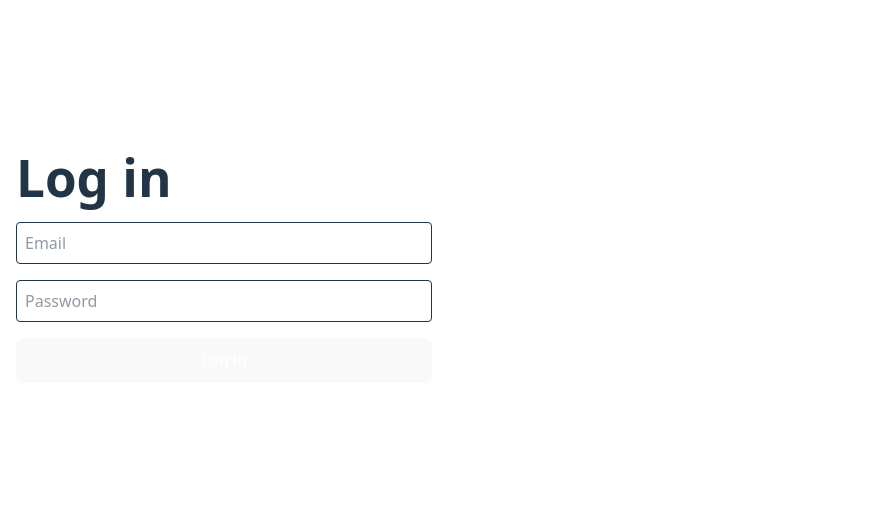
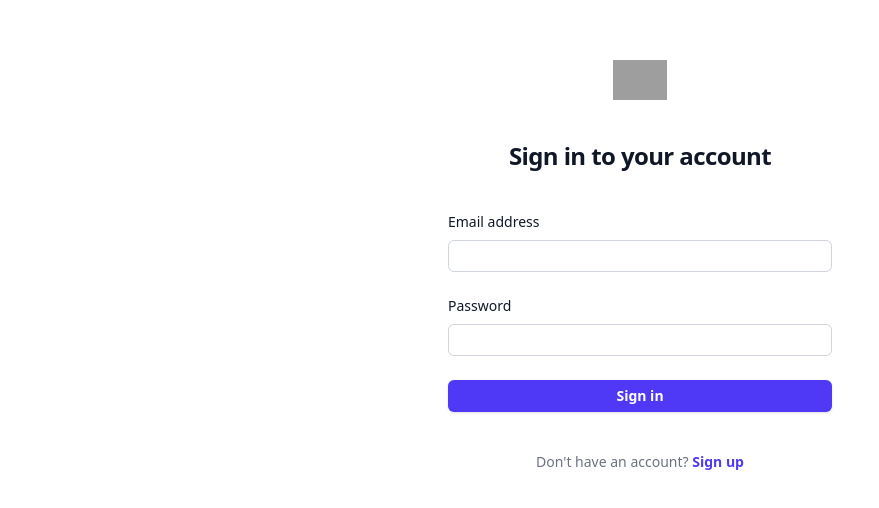
Before and after one commit to Sebastian34E/CarLog, a React (Vite) app in the folder carlog-frontend/: page / in a window 1280 px wide. Shown: the part 134-642 px from the top of the page, without its empty margins (0-879 px from the left). Built offline with nearby package versions, Linux system fonts and the light colour scheme; grey boxes are pictures that could not be loaded.

Commit message:
Added Working signup page

```diff
--- a/carlog-frontend/src/App.tsx
+++ b/carlog-frontend/src/App.tsx
@@ -1,16 +1,12 @@
 import { Routes, Route } from "react-router-dom";
-import Login from "./pages/Login";
-import Signup from "./pages/Signup";
 import Dashboard from "./pages/Dashboard";
 import Auth from "./pages/Auth";
 
 function App() {
   return (
     <Routes>
-      <Route path="/login" element={<Login />} />
-      <Route path="/signup" element={<Signup />} />
       <Route path="/dashboard" element={<Dashboard />} />
-      <Route path="*" element={<Login />} />
+      <Route path="*" element={<Auth />} />
       <Route path="/auth" element={<Auth />} />
     </Routes>
   );
--- a/carlog-frontend/src/index.css
+++ b/carlog-frontend/src/index.css
@@ -1,70 +1,14 @@
 @import "tailwindcss";
 
-:root {
-  font-family: system-ui, Avenir, Helvetica, Arial, sans-serif;
-  line-height: 1.5;
-  font-weight: 400;
+/* Enable dark mode using the `.dark` class strategy */
+@custom-variant dark (&:where(.dark, .dark *));
 
-  color-scheme: light dark;
-  color: rgba(255, 255, 255, 0.87);
-  background-color: #242424;
-
-  font-synthesis: none;
-  text-rendering: optimizeLegibility;
-  -webkit-font-smoothing: antialiased;
-  -moz-osx-font-smoothing: grayscale;
-}
-
-a {
-  font-weight: 500;
-  color: #646cff;
-  text-decoration: inherit;
-}
-a:hover {
-  color: #535bf2;
+html,
+body,
+#root {
+  height: 100%;
 }
 
 body {
-  margin: 0;
-  display: flex;
-  place-items: center;
-  min-width: 320px;
-  min-height: 100vh;
+  @apply bg-white text-gray-900 antialiased dark:bg-gray-900 dark:text-white;
 }
-
-h1 {
-  font-size: 3.2em;
-  line-height: 1.1;
-}
-
-button {
-  border-radius: 8px;
-  border: 1px solid transparent;
-  padding: 0.6em 1.2em;
-  font-size: 1em;
-  font-weight: 500;
-  font-family: inherit;
-  background-color: #1a1a1a;
-  cursor: pointer;
-  transition: border-color 0.25s;
-}
-button:hover {
-  border-color: #646cff;
-}
-button:focus,
-button:focus-visible {
-  outline: 4px auto -webkit-focus-ring-color;
-}
-
-@media (prefers-color-scheme: light) {
-  :root {
-    color: #213547;
-    background-color: #ffffff;
-  }
-  a:hover {
-    color: #747bff;
-  }
-  button {
-    background-color: #f9f9f9;
-  }
-}
--- a/carlog-frontend/src/pages/Login.tsx
+++ /dev/null
@@ -1,55 +0,0 @@
-import { useState } from "react";
-import { supabase } from "../lib/supabaseClient";
-import { useNavigate } from "react-router-dom";
-
-export default function Login() {
-  const [email, setEmail] = useState("");
-  const [password, setPassword] = useState("");
-  const [error, setError] = useState("");
-  const navigate = useNavigate();
-
-  const handleLogin = async (e: React.FormEvent) => {
-    e.preventDefault();
-    setError("");
-
-    const { error } = await supabase.auth.signInWithPassword({
-      email,
-      password,
-    });
-
-    if (error) {
-      setError(error.message);
-    } else {
-      navigate("/dashboard");
-    }
-  };
-
-  return (
-    <div className="p-4 max-w-md mx-auto">
-      <h1 className="text-2xl font-bold mb-4">Log in</h1>
-      <form onSubmit={handleLogin} className="space-y-4">
-        <input
-          type="email"
-          placeholder="Email"
-          className="w-full p-2 border rounded"
-          value={email}
-          onChange={(e) => setEmail(e.target.value)}
-        />
-        <input
-          type="password"
-          placeholder="Password"
-          className="w-full p-2 border rounded"
-          value={password}
-          onChange={(e) => setPassword(e.target.value)}
-        />
-        {error && <p className="text-red-500 text-sm">{error}</p>}
-        <button
-          type="submit"
-          className="w-full bg-blue-600 text-white py-2 rounded"
-        >
-          Log in
-        </button>
-      </form>
-    </div>
-  );
-}
--- a/carlog-frontend/src/pages/Signup.tsx
+++ /dev/null
@@ -1,3 +0,0 @@
-export default function SignUp() {
-  return <h1>SignUp Page</h1>;
-}
```
Also changed, not shown: carlog-frontend/package.json (+4 -3 lines), 1 other file (tests, documents, lock files or other folders).
